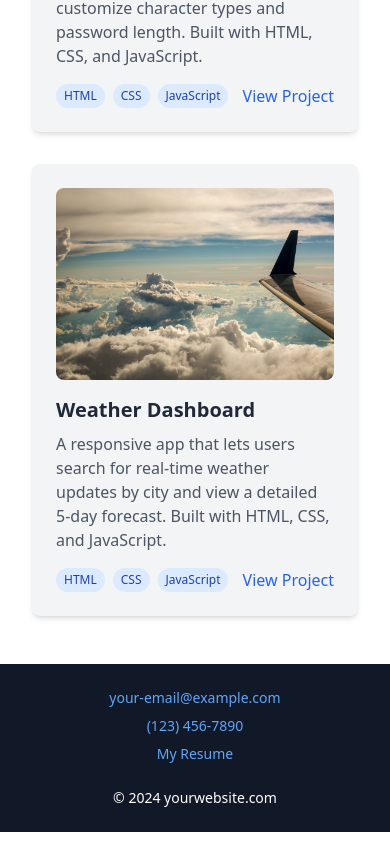
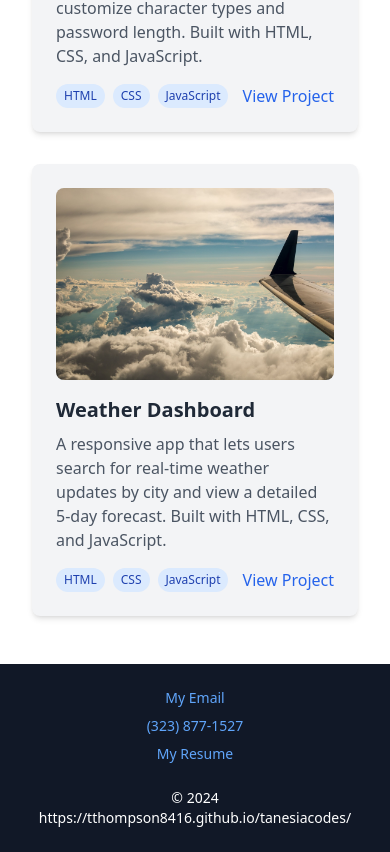
Before and after one commit to Tthompson8416/tanesiacodes, a React (Vite) app: page / in a window 390 px wide. Shown: the part 3360-4212 px from the top of the page. Built offline with nearby package versions, Linux system fonts and the light colour scheme.

Commit message:
Email, phone number, resume, and copyright updated

```diff
--- a/src/components/Footer.jsx
+++ b/src/components/Footer.jsx
@@ -4,23 +4,23 @@ const Footer = () => {
       <div className="max-w-6xl mx-auto px-4 text-center">
         <p className="text-sm">
           <a
-            href="mailto:your-email@example.com"
+            href="mailto:tthompson8416@outlook.com"
             className="text-blue-400 hover:underline"
           >
-            your-email@example.com
+            My Email
           </a>
         </p>
         <p className="text-sm mt-2">
           <a
-            href="tel:+1234567890"
+            href="tel:+3238771527"
             className="text-blue-400 hover:underline"
           >
-            (123) 456-7890
+            (323) 877-1527
           </a>
         </p>
         <p className="text-sm mt-2">
           <a
-            href="/path-to-resume.pdf"
+            href="/tanesiacodes/resume.pdf"
             target="_blank"
             rel="noopener noreferrer"
             className="text-blue-400 hover:underline"
@@ -28,7 +28,7 @@ const Footer = () => {
             My Resume
           </a>
         </p>
-        <p className="text-sm mt-6">&copy; {new Date().getFullYear()} yourwebsite.com</p>
+        <p className="text-sm mt-6">&copy; {new Date().getFullYear()} https://tthompson8416.github.io/tanesiacodes/</p>
       </div>
     </footer>
   );
```
Also changed, not shown: 1 other file (tests, documents, lock files or other folders).
